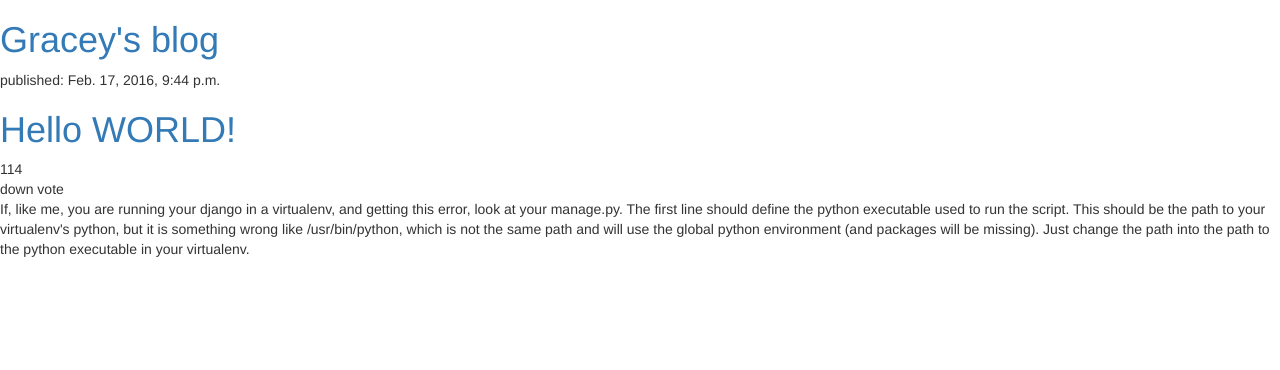
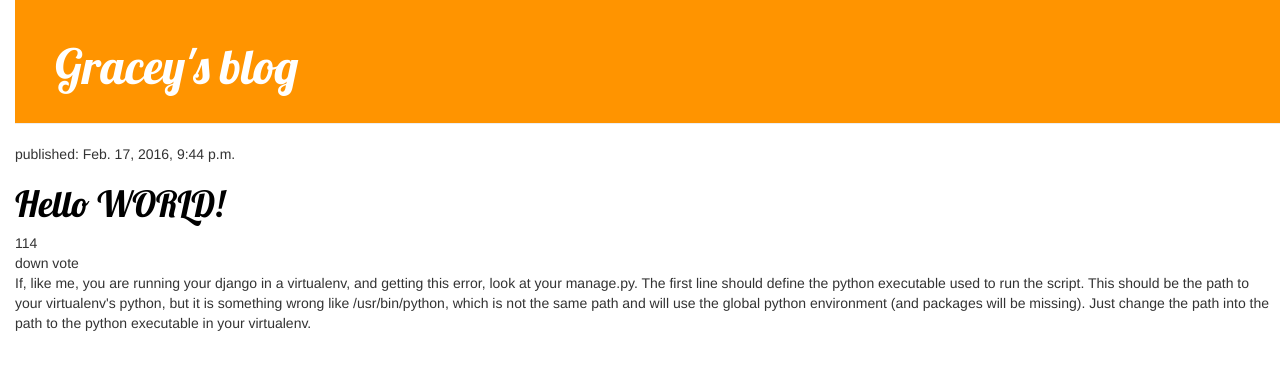
Before and after one commit to GraceJonn123/jj, a Django app: page / in a window 1280 px wide. Shown: the top 370 px of the page. Run offline with Django 3.2, Linux system fonts and the light colour scheme; data comes from the database, SQL or seed files in the repository; some libraries are stand-ins or nearby versions.

Commit message:
adding css to file

```diff
--- a/djangogirls/blog/static/css/blog.css
+++ b/djangogirls/blog/static/css/blog.css
@@ -1,3 +1,53 @@
 h1 a{
   color: #CA00FC;
+  text-align: center;
+  font-family: 'Lobster';
 }
+body{
+  padding-left: 15px;
+}
+.page-header {
+  background-color: #ff9400;
+  margin-top: 0;
+  padding: 20px 20px 20px 40px;
+}
+.page-header h1, .page-header h1 a, .page-header h1 a:visited, .page-header h1 a:active {
+    color: #ffffff;
+    font-size: 36pt;
+    text-decoration: none;
+}
+
+.content {
+    margin-left: 40px;
+}
+
+h1, h2, h3, h4 {
+    font-family: 'Lobster', cursive;
+}
+
+.date {
+    color: #828282;
+}
+
+.save {
+    float: right;
+}
+
+.post-form textarea, .post-form input {
+    width: 100%;
+}
+
+.top-menu, .top-menu:hover, .top-menu:visited {
+    color: #ffffff;
+    float: right;
+    font-size: 26pt;
+    margin-right: 20px;
+}
+
+.post {
+    margin-bottom: 70px;
+}
+
+.post h1 a, .post h1 a:visited {
+    color: #000000;
+}
--- a/djangogirls/blog/templates/blog/post_list.html
+++ b/djangogirls/blog/templates/blog/post_list.html
@@ -1,16 +1,19 @@
+{% load staticfiles %}
 <!DOCTYPE html>
 <html>
     <head>
       <link rel="stylesheet" href="//maxcdn.bootstrapcdn.com/bootstrap/3.2.0/css/bootstrap.min.css">
       <link rel="stylesheet" href="//maxcdn.bootstrapcdn.com/bootstrap/3.2.0/css/bootstrap-theme.min.css">
+      <link rel="stylesheet" href="{% static 'css/blog.css' %}">
+      <link href="http://fonts.googleapis.com/css?family=Lobster&subset=latin,latin-ext" rel="stylesheet" type="text/css">
         <title>Gracey's blog</title>
     </head>
     <body>
-        <div>
+        <div class="page-header">
             <h1><a href="">Gracey's blog</a></h1>
         </div>
         {% for post in posts %}
-          <div>
+          <div class="post">
             <p>published: {{ post.published_date }}</p>
             <h1><a href="">{{ post.title }}</a></h1>
             <p>{{ post.text|linebreaks }}</p>
```
